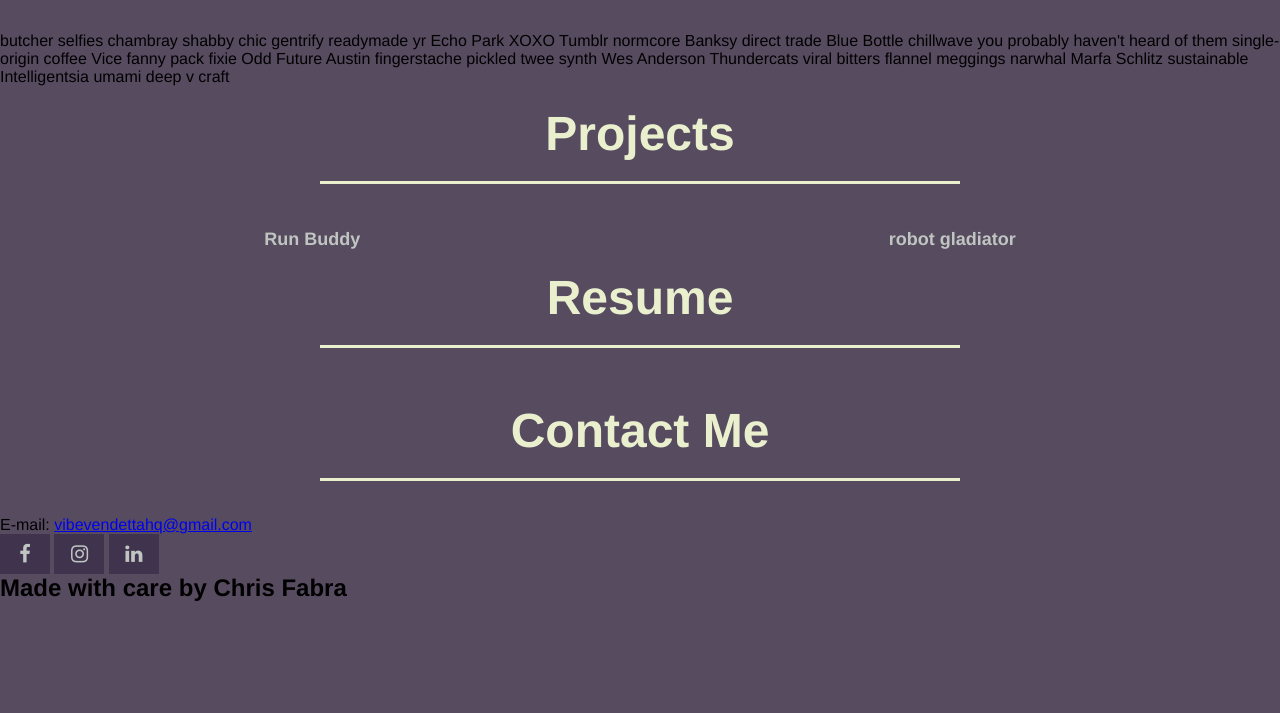
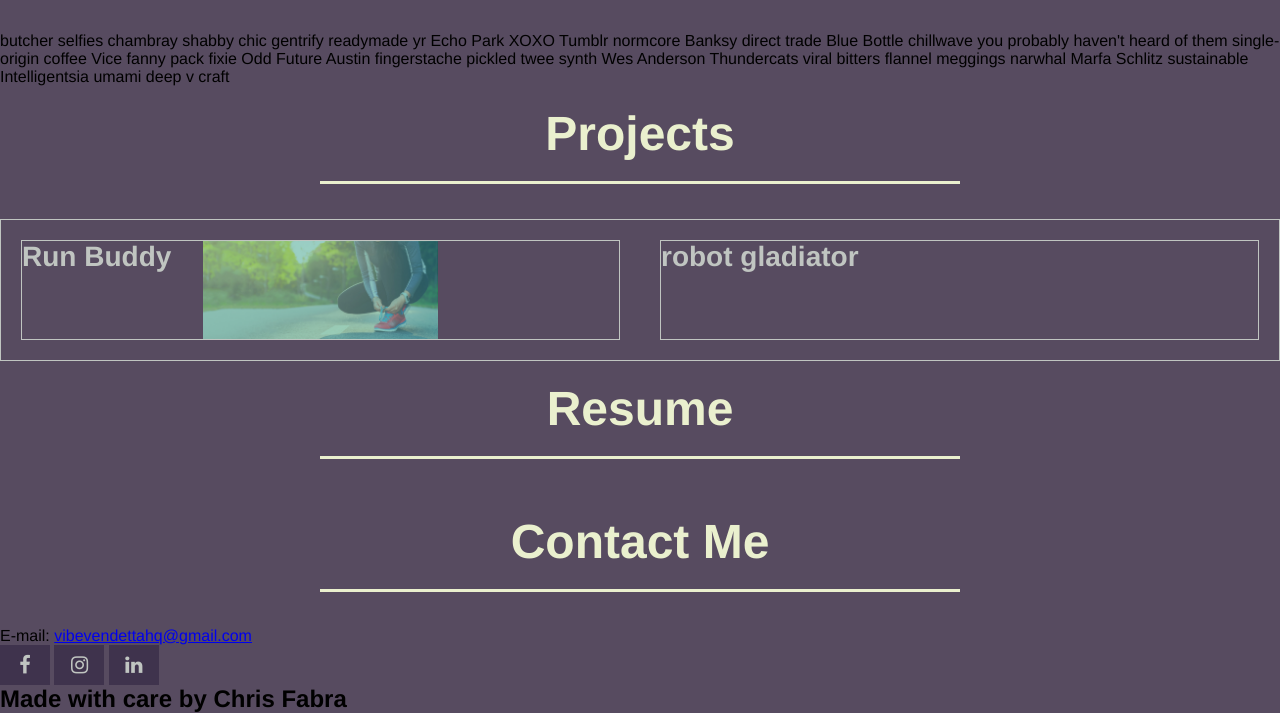
Before and after one commit to CTripleF/portfolio, a plain HTML site: page index.html in a window 1280 px wide. Shown: the part 699-1412 px from the top of the page. Before the commit the page ends 1301 px from the top, so only its background shows below. Drawn offline with Linux system fonts and the light colour scheme.

```diff
--- a/assets/css/style.css
+++ b/assets/css/style.css
@@ -52,6 +52,7 @@
 header a {
   text-decoration: none;
   color: var(--highlight);
+
 }
 
 header nav {
@@ -65,6 +66,14 @@
   align-items: center;
   list-style: none;
 }
+
+header nav ul li a {
+  padding: 10px 15px;
+  font-weight: lighter;
+  font-size: 1.55vw;
+  text-shadow: 0 0 10px rgba(0, 0, 0, 0.5);
+}
+/*END HEADER STYLE*/
 
 .hero div {
   height: 500px;
@@ -89,6 +98,7 @@
 /*END HERO SECTION*/
 
 /*GENERAL STYLE SECTION*/
+
 .section-title {
   font-size: 48px;
   color: var(--highlight);
@@ -110,17 +120,41 @@
 
 /*PROJECT STYLE SECTION*/
 .container {
+  width: 100%;
+  margin: 0 auto;
   display: flex;
   justify-content: space-around;
   flex-wrap: wrap;
   align-items: center;
   align-content: center;
+  border: 1px, solid, var(--light-neutral);
 }
-.container h3 {
+
+.project {
+  margin: 20px;
+  min-width: 25%;
+  min-height: 100px;
+  background: var(--secondary-color);
+  color: var(--primary-color);
+  flex: 1;
+  background-position: center;
+  background-size: contain;
+  background-repeat: no-repeat;
+  border: 1px, solid, var(--light-neutral);
+}
+
+.project h3 {
   color: var(--light-neutral);
-  font-size: large;
-  margin-top: 10px;
+  font-size: 28px;
   flex: 1 30%;
+  background-color: var(--light-bg);
+  width: max-content;
+  position: relative;
+
+}
+
+.run-buddy{
+  background-image: url(../images/run-buddy.jpg);
 }
 /*PROJECT STYLE END*/
 
```
